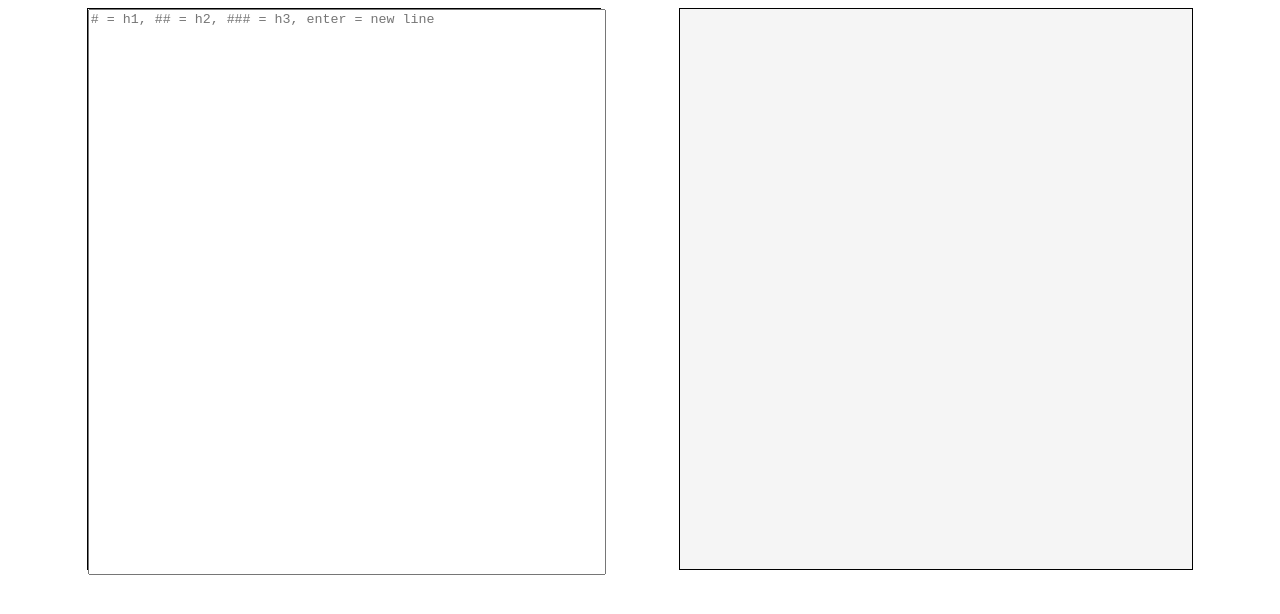
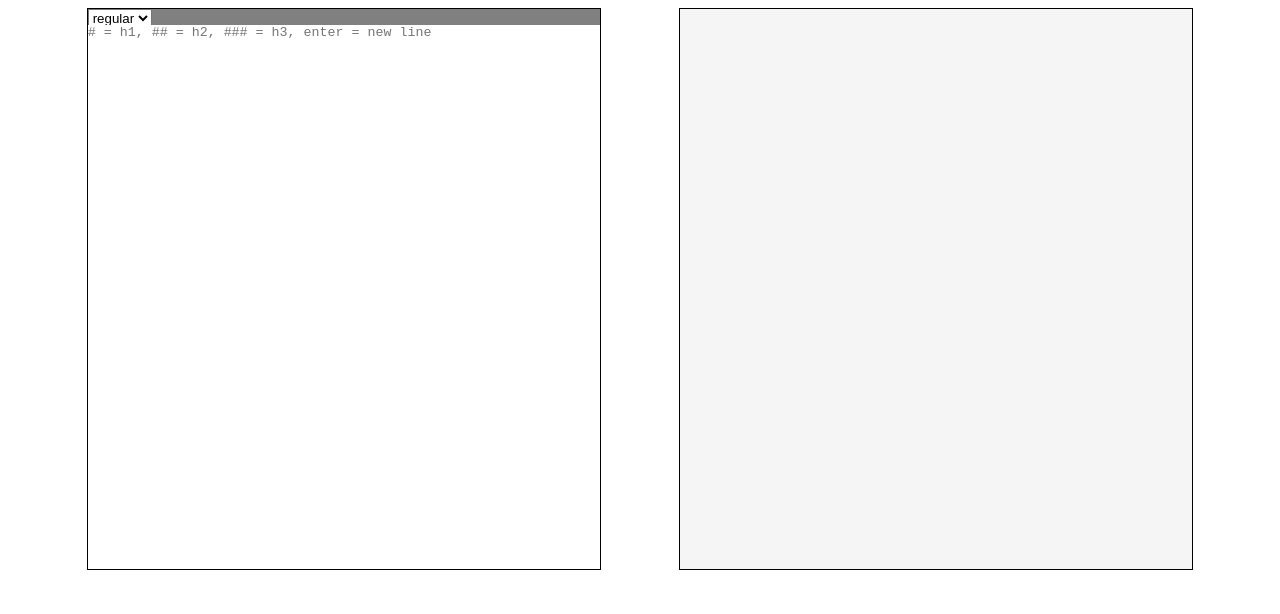
Before and after one commit to DanFogelberg/Antics-Editor, a React (Create React App) app: page / in a window 1280 px wide. Shown: the top 614 px of the page. Built offline with nearby package versions, Linux system fonts and the light colour scheme; the HTML template or start-up script is replaced by a standard one.

Commit message:
working on interface of editor

```diff
--- a/src/components/Editor/Editor.tsx
+++ b/src/components/Editor/Editor.tsx
@@ -10,29 +10,77 @@ const EditorContainer = styled.div`
 
 const TextArea = styled.textarea`
   width: 100%;
-  height: 100%;
+  height: 68vh;
   resize: none;
+  padding: 0;
+  border: 0;
+`;
+const EditorInterface = styled.div`
+  width: 40vw;
+  height: 2vh;
+  background-color: grey;
 `;
 
 type EditorProps = {
   setText: Function;
-
-}
+};
 
 //ta emot setText och typa upp det
 
+let text: string = "";
 export const Editor = (props: EditorProps) => {
   const handleChange = (newText: string) => {
+    // hitta enter tecknet och lägg in #, ##, ### beroende på heading
+
+    if (heading === "h1") {
+      if (newText.startsWith("#")) {
+        props.setText(newText);
+      } else {
+        newText = `#${newText}`;
+      }
+    } else if (heading === "h2") {
+      if (newText.startsWith("##")) {
+        props.setText(newText);
+      } else {
+        newText = `##${newText}`;
+      }
+    } else if (heading === "h3") {
+      if (newText.startsWith("###")) {
+        props.setText(newText);
+      } else {
+        newText = `###${newText}`;
+      }
+    }
     props.setText(newText);
     console.log(newText);
+    text = newText;
+  };
+
+  const [heading, setHeading] = React.useState("regular");
+  const handleHeading = (value: string) => {
+    setHeading(value);
   };
 
   return (
     <EditorContainer>
+      <EditorInterface>
+        <div className="headings">
+          <select
+            value={heading}
+            onChange={(e) => handleHeading(e.target.value)}
+          >
+            <option value="regular">regular</option>
+            <option value="h1">h1</option>
+            <option value="h2">h2</option>
+            <option value="h3">h3</option>
+          </select>
+        </div>
+      </EditorInterface>
       <TextArea
         placeholder="# = h1, ## = h2, ### = h3, enter = new line"
         onChange={(e) => handleChange(e.target.value)}
-      />
+        value={text}
+      ></TextArea>
     </EditorContainer>
   );
 };
--- a/src/components/Preview/Preview.tsx
+++ b/src/components/Preview/Preview.tsx
@@ -7,7 +7,7 @@ const PreviewContainer = styled.div`
   height: 70vh;
   background-color: whitesmoke;
   border: 1px solid black;
-  white-space: pre;
+  white-space: pre-line;
 `;
 
 type PreviewProps = {
@@ -32,6 +32,7 @@ export const Preview = (props: PreviewProps) => {
           default:
             return <p>{text}</p>;
         }
+        // Leta efter occurence av t.ex. "b{}" och ersätt med bold.
       })}
     </PreviewContainer>
   );
```
